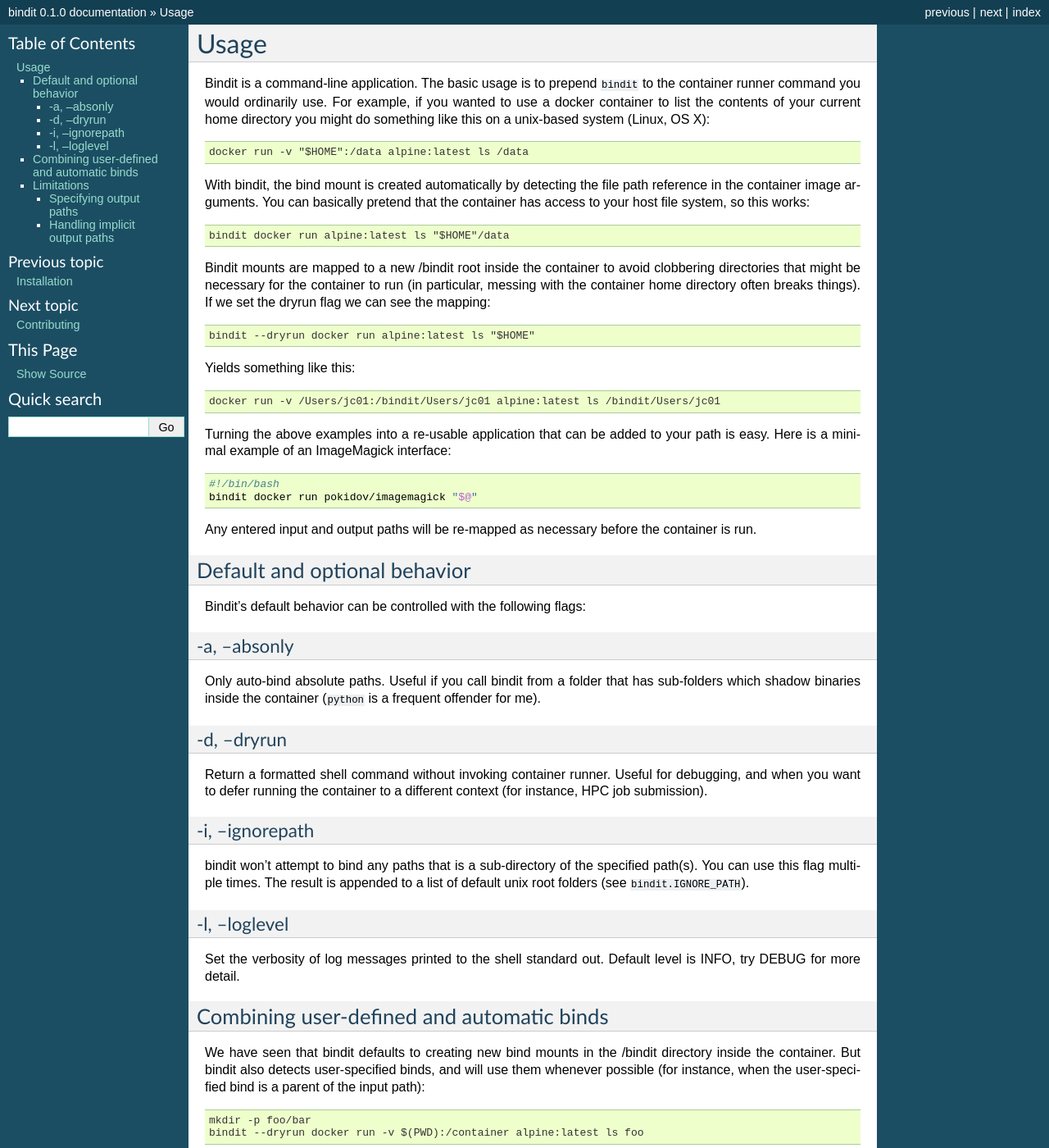
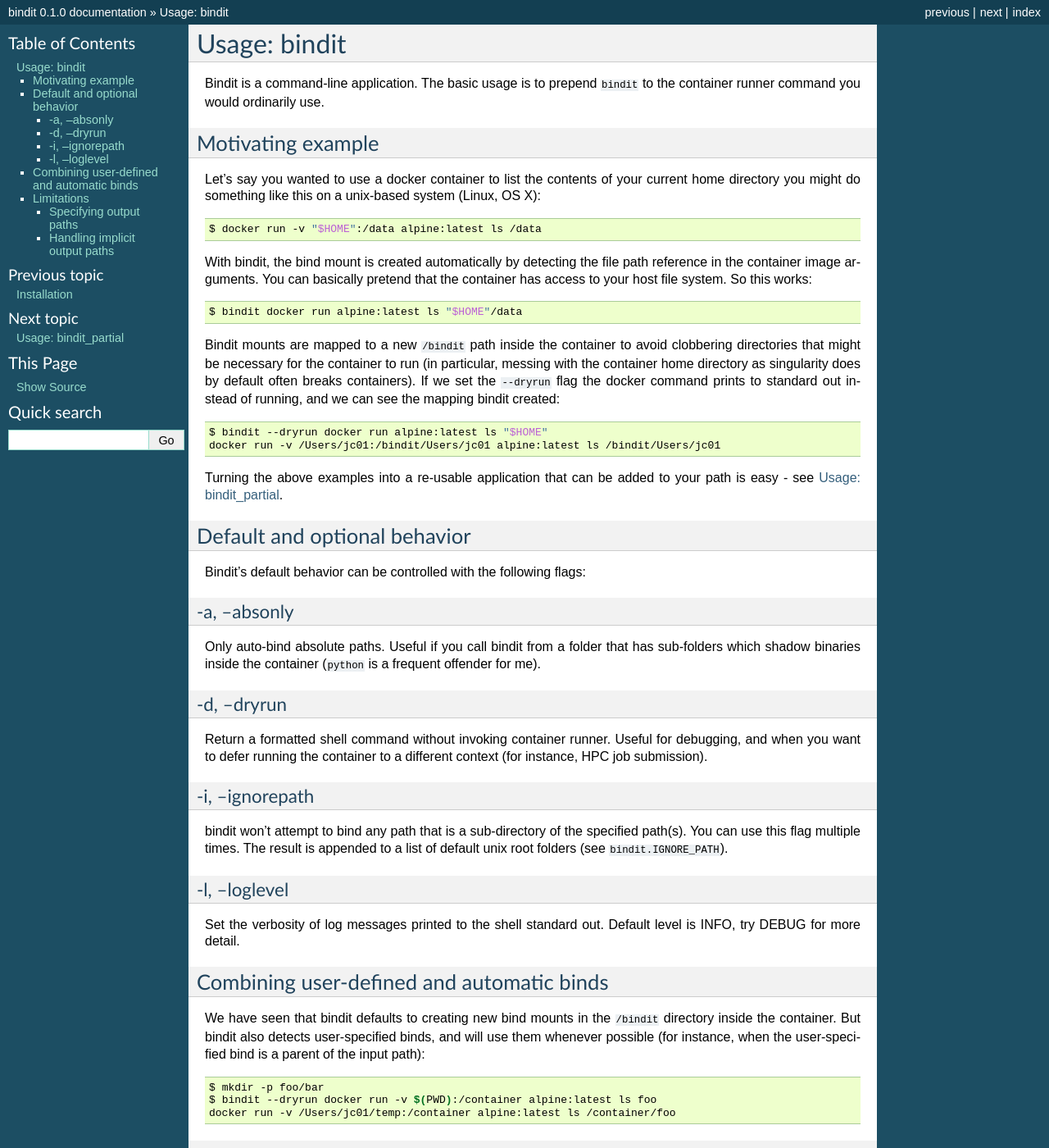
Before and after one commit to jooh/bindit, a Sphinx documentation site: the page built from docs/usage.rst, in a window 1280 px wide and 1400 px high. Shown: the whole window at 82% size. Built offline with Sphinx 7.4.7, drawn with Linux system fonts in a browser that asks for light colours; pages that are not in the unit, such as notebooks, are missing from menus; some of the changed text lies outside the part shown.

```diff
--- a/docs/installation.rst
+++ b/docs/installation.rst
@@ -17,7 +17,7 @@ Stable python package
 If you prefer to install bindit as a python package, you can install the current release
 with `pip`_:
 
-.. code-block:: console
+.. code-block:: bash
 
     pip install bindit
 
@@ -28,7 +28,7 @@ Development version
 
 The bleeding edge version of bindit can be pip installed from the `Github repo`_ like so:
 
-.. code-block:: console
+.. code-block:: bash
 
    pip install git+git://github.com/jooh/bindit.git
 
@@ -39,7 +39,7 @@ Editable version
 For contributors, you can install an editable version of bindit by first cloning the
 repository, then pip installing:
 
-.. code-block:: console
+.. code-block:: bash
 
     git clone git://github.com/jooh/bindit
     cd bindit
--- a/docs/usage.rst
+++ b/docs/usage.rst
@@ -1,49 +1,41 @@
-=====
-Usage
-=====
+=============
+Usage: bindit
+=============
 
 Bindit is a command-line application. The basic usage is to prepend ``bindit`` to the
-container runner command you would ordinarily use. For example, if you wanted to use a
-docker container to list the contents of your current home directory you might do
-something like this on a unix-based system (Linux, OS X):
+container runner command you would ordinarily use.
 
-.. code-block:: console
 
-    docker run -v "$HOME":/data alpine:latest ls /data
+Motivating example
+------------------
+Let's say you wanted to use a docker container to list the contents of your current home
+directory you might do something like this on a unix-based system (Linux, OS X):
+
+.. code-block:: bash
+
+    $ docker run -v "$HOME":/data alpine:latest ls /data
 
 With bindit, the bind mount is created automatically by detecting the file path
 reference in the container image arguments. You can basically pretend that the container
-has access to your host file system, so this works:
+has access to your host file system. So this works:
 
-.. code-block:: console
+.. code-block:: bash
 
-    bindit docker run alpine:latest ls "$HOME"/data
+    $ bindit docker run alpine:latest ls "$HOME"/data
 
-Bindit mounts are mapped to a new /bindit root inside the container to avoid clobbering
-directories that might be necessary for the container to run (in particular, messing
-with the container home directory often breaks things). If we set the dryrun flag we
-can see the mapping:
+Bindit mounts are mapped to a new ``/bindit`` path inside the container to avoid
+clobbering directories that might be necessary for the container to run (in particular,
+messing with the container home directory as singularity does by default often breaks
+containers). If we set the ``--dryrun`` flag the docker command prints to standard out
+instead of running, and we can see the mapping bindit created:
 
-.. code-block:: console
+.. code-block:: bash
 
-   bindit --dryrun docker run alpine:latest ls "$HOME"
-
-Yields something like this:
-
-.. code-block:: console
-
+   $ bindit --dryrun docker run alpine:latest ls "$HOME"
    docker run -v /Users/jc01:/bindit/Users/jc01 alpine:latest ls /bindit/Users/jc01
 
 Turning the above examples into a re-usable application that can be added to your path
-is easy. Here is a minimal example of an ImageMagick interface:
-
-.. code-block:: bash
-
-   #!/bin/bash
-   bindit docker run pokidov/imagemagick "$@"
-
-Any entered input and output paths will be re-mapped as necessary before the container
-is run.
+is easy - see :doc:`usage_partial`.
 
 Default and optional behavior
 -----------------------------
@@ -67,7 +59,7 @@ instance, HPC job submission).
 -i, --ignorepath
 ~~~~~~~~~~~~~~~~
 
-bindit won't attempt to bind any paths that is a sub-directory of the specified path(s).
+bindit won't attempt to bind any path that is a sub-directory of the specified path(s).
 You can use this flag multiple times. The result is appended to a list of default unix
 root folders (see ``bindit.IGNORE_PATH``).
 
@@ -80,21 +72,16 @@ INFO, try DEBUG for more detail.
 Combining user-defined and automatic binds
 ------------------------------------------
 
-We have seen that bindit defaults to creating new bind mounts in the /bindit directory
-inside the container. But bindit also detects user-specified binds, and will use them
-whenever possible (for instance, when the user-specified bind is a parent of the input
-path):
+We have seen that bindit defaults to creating new bind mounts in the ``/bindit``
+directory inside the container. But bindit also detects user-specified binds, and will
+use them whenever possible (for instance, when the user-specified bind is a parent of
+the input path):
 
-.. code-block:: console
+.. code-block:: bash
 
-    mkdir -p foo/bar
-    bindit --dryrun docker run -v $(PWD):/container alpine:latest ls foo
-
-Produces something like
-
-.. code-block:: console
-
-   docker run -v /Users/jc01/temp:/container alpine:latest ls /container/foo
+    $ mkdir -p foo/bar
+    $ bindit --dryrun docker run -v $(PWD):/container alpine:latest ls foo
+    docker run -v /Users/jc01/temp:/container alpine:latest ls /container/foo
 
 Limitations
 -----------
@@ -107,33 +94,26 @@ Specifying output paths
 Bindit can only detect *relative* paths when they exist. *Absolute* paths work either way. This can trip you up when calling a container application with an argument that defines the output file path. These must always be absolute (unless it's a folder, or you are otherwise modifying or overwriting an existing path).
 
 This can lead to seemingly baffling behavior. For example, suppose we want to use
-ImageMagick to downsize an image and save it to a new name. We use --dryrun to preview
-what the final docker run command will look like:
+`ImageMagick`_ to downsize an image and save it to a new name. We use ``--dryrun`` to
+preview what the final docker run command will look like. Note that the input image has
+been re-mapped correctly, but the output image hasn't because it doesn't exist yet:
 
-.. code-block:: console
+.. _ImageMagick: https://imagemagick.org
 
-   touch in.jpg
-   rm -f out.jpg
-   bindit --dryrun docker run dpokidov/imagemagick in.jpg -resize 100x100 out.jpg
+.. code-block:: bash
 
-The input image has been re-mapped correctly, but the output image hasn't because it
-doesn't exist yet:
-
-.. code-block:: console
-
+   $ touch in.jpg
+   $ rm -f out.jpg
+   $ bindit --dryrun docker run dpokidov/imagemagick in.jpg -resize 100x100 out.jpg
    docker run -v /Users/jc01/temp:/bindit/Users/jc01/temp dpokidov/imagemagick \
       /bindit/Users/jc01/temp/in.jpg -resize 100x100 out.jpg
 
-If we instead specify an absolute output path, everything works better:
+If we instead specify an absolute output path, both in.jpg and out.jpg get re-mapped to
+the correct locations:
 
-.. code-block:: console
+.. code-block:: bash
 
-   bindit --dryrun docker run dpokidov/imagemagick in.jpg -resize 100x100 "$PWD"/out.jpg
-
-Now both in.jpg and out.jpg get re-mapped to the correct locations:
-
-.. code-block:: console
-
+   $ bindit --dryrun docker run dpokidov/imagemagick in.jpg -resize 100x100 "$PWD"/out.jpg
    docker run -v /Users/jc01/temp:/bindit/Users/jc01/temp dpokidov/imagemagick \
       /bindit/Users/jc01/temp/in.jpg -resize 100x100 /bindit/Users/jc01/temp/out.jpg
 
```
Also changed, not shown: README.rst (+8 -5 lines), bindit/__init__.py (+7 -8 lines), docs/index.rst (+16 -14 lines), docs/usage_partial.rst (added, +88 -0 lines), 1 other file.
